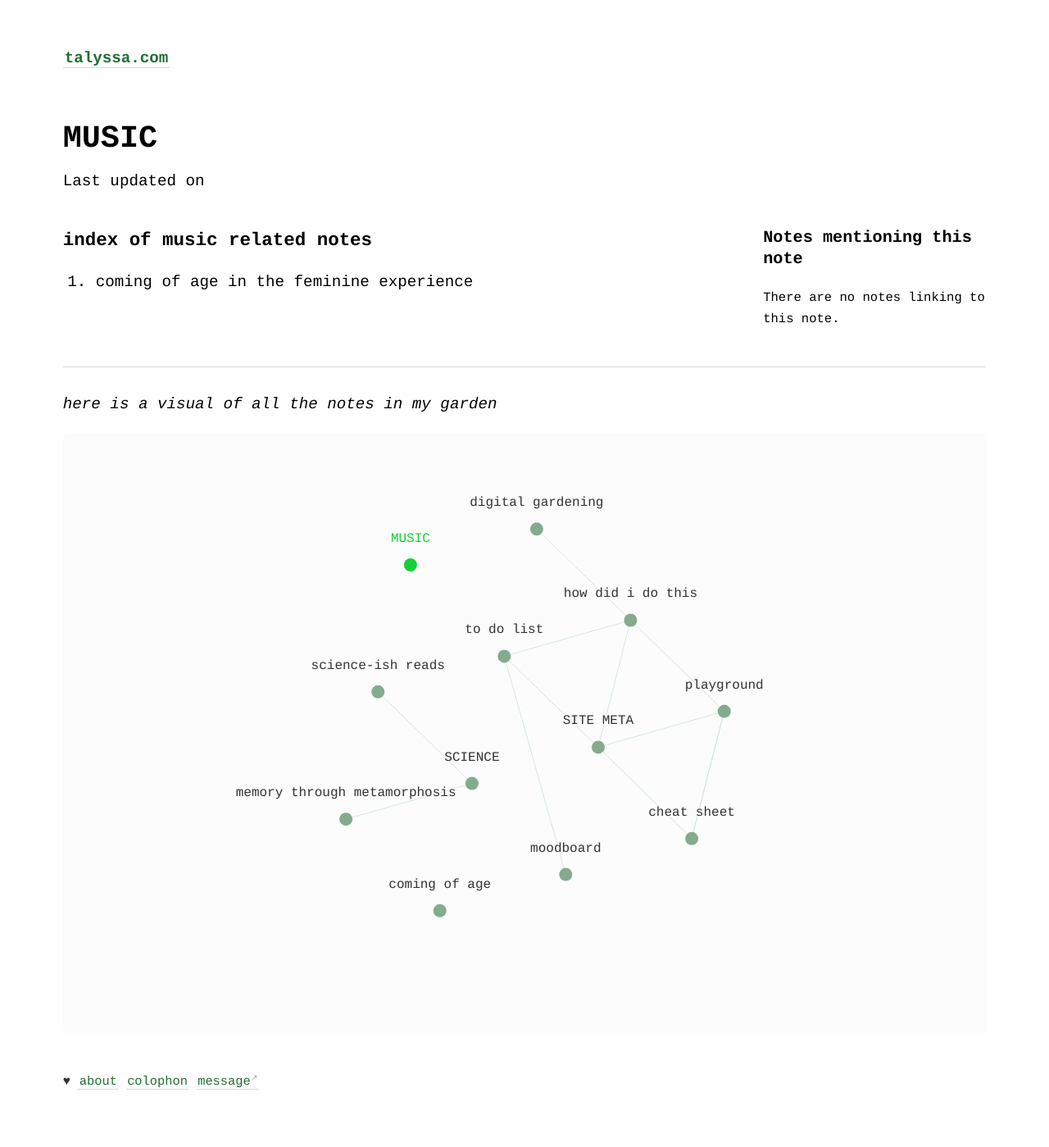
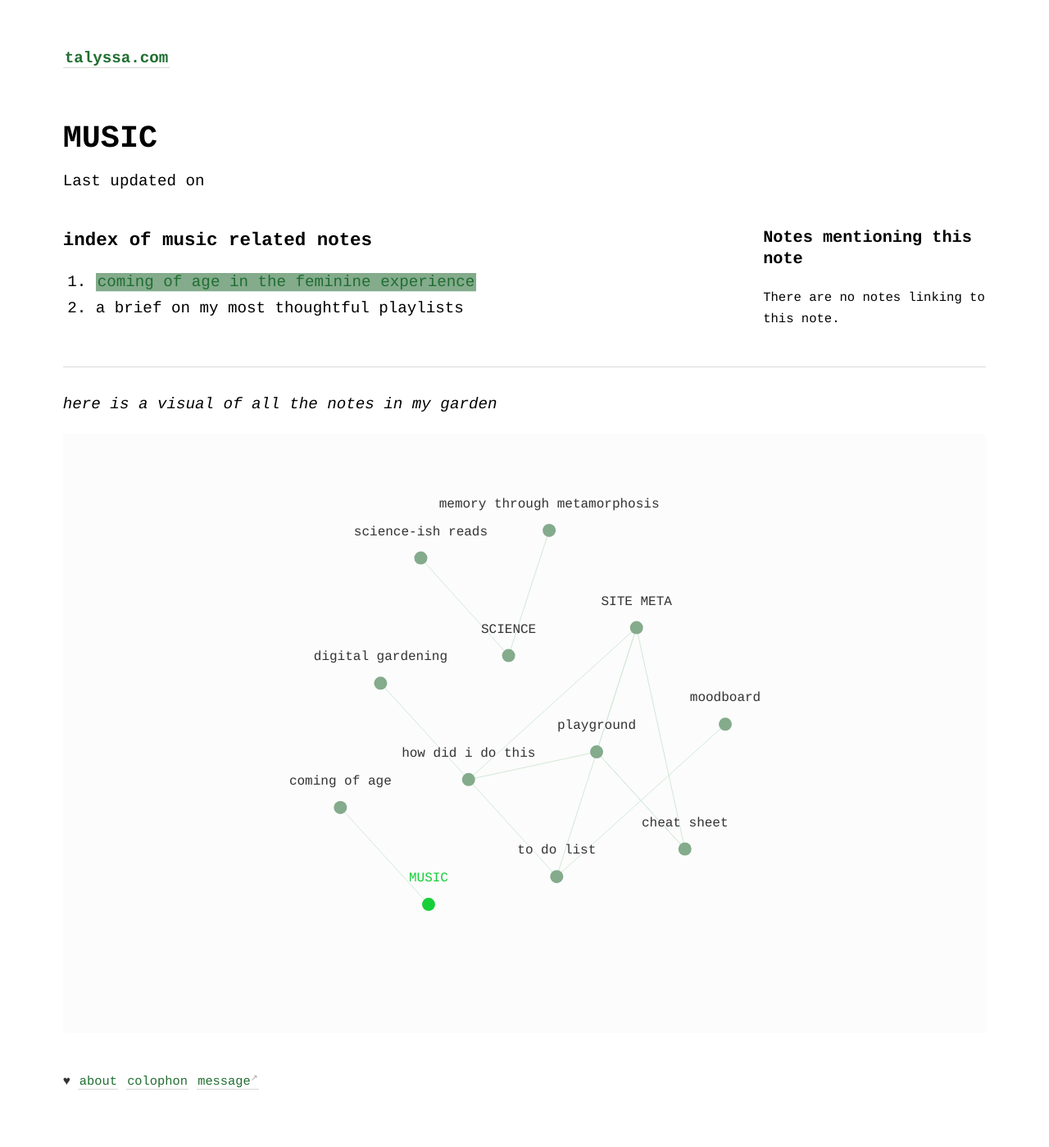
Before and after one commit to geminiworms/talyssagarden.github.io, a Jekyll site: the page built from _notes/music.md, in a window 1280 px wide. Shown: the whole page at 82% size. Built offline with Jekyll 4.4.1, drawn with Linux system fonts in a browser that asks for light colours; comment, search, counter and statistics services are not loaded.

Commit message:
Update music.md

```diff
--- a/_notes/music.md
+++ b/_notes/music.md
@@ -2,4 +2,5 @@
 title: MUSIC
 ---
 ### index of music related notes
-1. coming of age in the feminine experience
+1. [[coming-of-age|coming of age in the feminine experience]]
+2. a brief on my most thoughtful playlists
```
